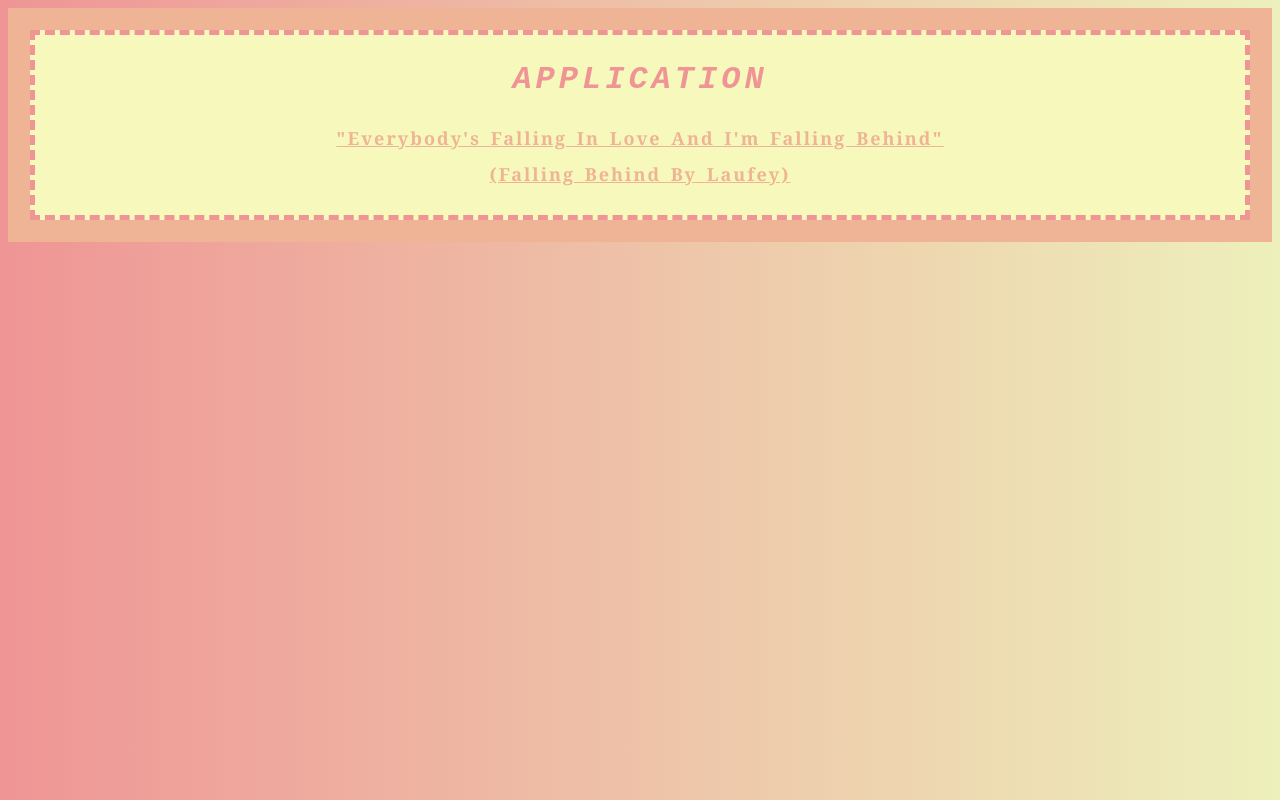
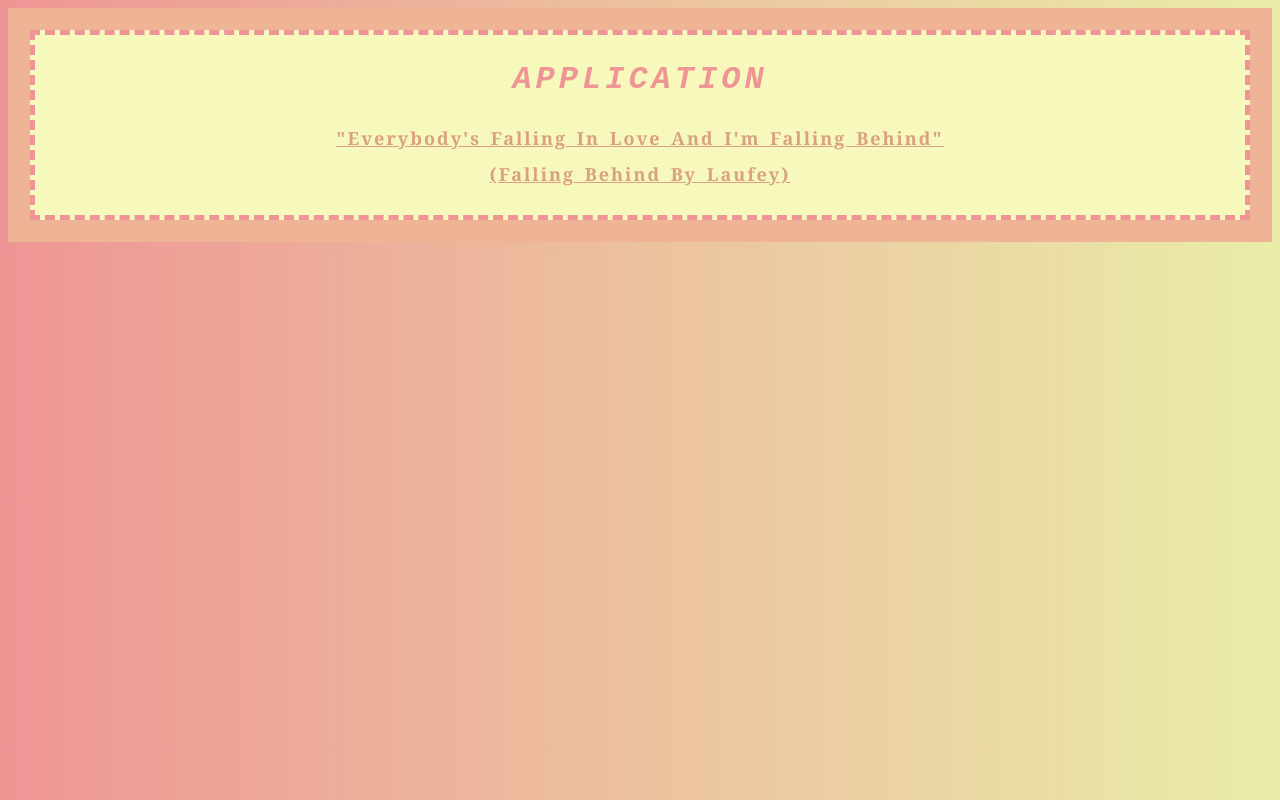
Before and after one commit to Celestia-coder/AWSCC-CodeQuest-Frontend, a plain HTML site: page frontend-lessons/day-06/day_6.html in a window 1280 px wide. Drawn offline with Linux system fonts and the light colour scheme.

Commit message:
Update style.css

```diff
--- a/frontend-lessons/day-06/style.css
+++ b/frontend-lessons/day-06/style.css
@@ -26,7 +26,7 @@ p {
     text-align: center;
     font-variant: normal;
     text-transform: capitalize;
-    color: #EFB495;
+    color: #daa081;
     text-decoration: underline;
     line-height: 2;
     letter-spacing: 2px;
@@ -34,5 +34,5 @@ p {
 }
 
 body {
-    background: linear-gradient(to right,#EF9595, #edf0bb);
+    background: linear-gradient(to right,#EF9595, #e9eda8);
 }
```
